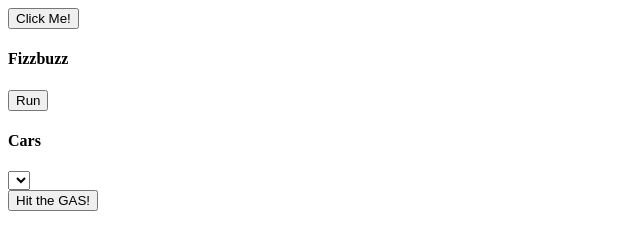
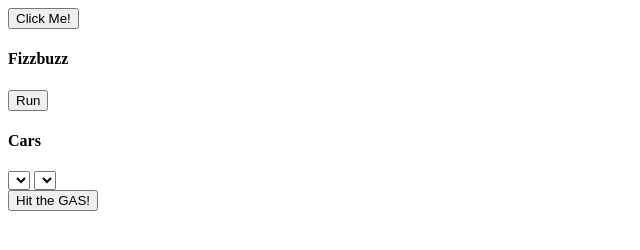
Before and after one commit to ubkychin/typescript-20210722-examples, a website: page index.html in a window 1280 px wide. Shown: the full height of the page, 0-640 px from the left. Drawn offline with Linux system fonts and the light colour scheme.

Commit message:
2 files modified

```diff
--- a/index.html
+++ b/index.html
@@ -14,6 +14,8 @@
   <div>
     <select id="cars-slt">
     </select>
+    <select id="cars2-slt">
+  </select>
   </div>
   <button id="accelerate-btn">Hit the GAS!</button>
   <div id='carDisp'></div>
--- a/index.ts
+++ b/index.ts
@@ -138,6 +138,9 @@ function searchCarByRego(rego:string) {
   }
 }
 
+//------------- Populate second car select using indexes instead of rego -----------
+
+
 //------------------------------------------------------
 accelerateButton.removeEventListener('click', accelerateCar);
 
```
